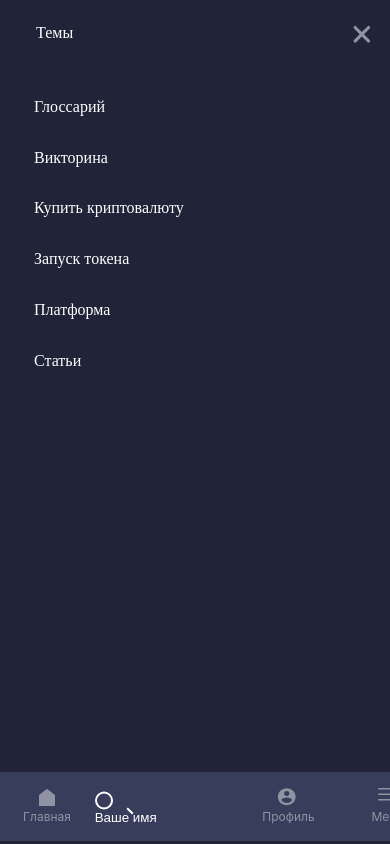
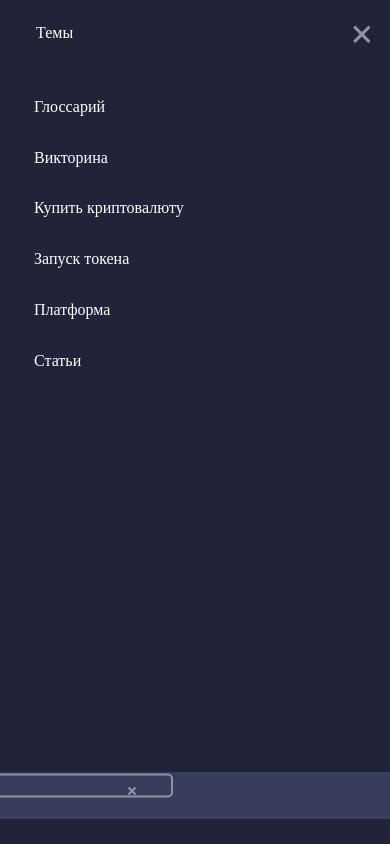
Before and after one commit to litury/bithoven.tech, a website: page source/markup/header.html in a window 390 px wide. Both pictures are taken after a click on the button 121 px from the left and 800 px from the top of the page. Shown: the top 844 px of the page. Drawn offline with nearby package versions, Linux system fonts and the light colour scheme; files that its build step writes are made by us from their sources; files whose address does not match are found by name; a web font is replaced by a local one.

Commit message:
search btn mobile fix

```diff
--- a/source/markup/header.html
+++ b/source/markup/header.html
@@ -412,7 +412,7 @@
 			<button class="button_form_none middle middle_media_mobile" type="button">
 						<form action="" class="search-box" method="post">
 							<input type="text" class="input input_media_mobile" name="text" value="" id="search">
-						<label class="form__label" for="search">Ваше имя</label>
+						<label class="middle__label middle__label_media_mobile" for="search">Ваше имя</label>
 							<button type="button" class="btn btn_media_mobile" name="button"></button>
 						</form>
 
--- a/source/scripts/index.js
+++ b/source/scripts/index.js
@@ -11,12 +11,35 @@
 const menuButton = document.querySelector('.btn');
 const inputDeckt = document.querySelector('.input');
 
+
+
+
+
+
 menuButton.addEventListener('click', () => {
 	inputDeckt.classList.toggle('inclicked');
 	menuButton.classList.toggle('close');
+
 });
 
 
+const menuButtonMob = document.querySelector('.btn_media_mobile');
+const inputMobile = document.querySelector('.input_media_mobile');
+const labelMobile = document.querySelector('.middle__label_media_mobile');
+
+const homeMob = document.querySelector('.header__button_type_home');
+const profiMob = document.querySelector('.header__button_type_profile');
+const menuMob = document.querySelector('.header__button_type_menu');
+
+
+menuButtonMob.addEventListener('click', () => {
+	inputMobile.classList.toggle('inclicked');
+	menuButtonMob.classList.toggle('close');
+	labelMobile.classList.toggle('middle__label_media_mobilenone');
+	homeMob.classList.toggle('middle__label_media_mobilenone');
+	profiMob.classList.toggle('middle__label_media_mobilenone');
+	menuMob.classList.toggle('middle__label_media_mobilenone');
+});
 
 
 
--- a/source/styles/components/search.css
+++ b/source/styles/components/search.css
@@ -2,6 +2,10 @@
 	transform: translate(-50%, 50%);
 	position: relative;
 	top: -11px;
+}
+
+.middle__label {
+	display: none;
 }
 
 
@@ -34,7 +38,9 @@
 	border: 1px solid #FFFFFF;
 	border-radius: 5px;
 	padding: 10px 15px;
-
+position: relative;
+left: 120%;
+top: 0;
 }
 
 .btn {
@@ -84,6 +90,25 @@
 
 
 @media (max-width: 1200px) {
+
+
+	.close::before,
+	.close::after {
+		background: rgba(143, 147, 164, 1);
+	}
+
+	.btn::before {
+		background: rgba(143, 147, 164, 1);
+	}
+
+	.inclicked {
+		border: 1px solid rgba(143, 147, 164, 1);
+	}
+
+	.input {
+		border: 2px solid rgba(143, 147, 164, 1);
+	}
+
 	.middle {
 		display: none;
 	}
@@ -91,18 +116,44 @@
 	.input_media_mobile {
 		width: 18px;
 		height: 18px;
+		margin-bottom: 7px;
+		position: relative;
+		left: 50%;
+		top: 0;
+		transform: translateX(-50%);
 	}
 
 	.middle_media_mobile {
 		display: block;
-		top: -25px;
-		padding: 10px;
+		top: -22px;
+		padding: 0;
+
 	}
 
 	.btn_media_mobile {
-		right: 70%;
-		top: 20px;
+		right: 67%;
+		top: 6px;
 		width: 18px;
 		height: 18px;
 	}
+
+	.middle__label {
+		display: block;
+		font-size: 12px;
+		color: rgba(143, 147, 164, 1);
+		position: relative;
+		left: 30px;
+	}
+
+	.middle__label_media_mobilenone {
+		display: none;
+	}
+
+		.inclicked {
+			width: 300px;
+
+		}
+
+
+
 }
```
